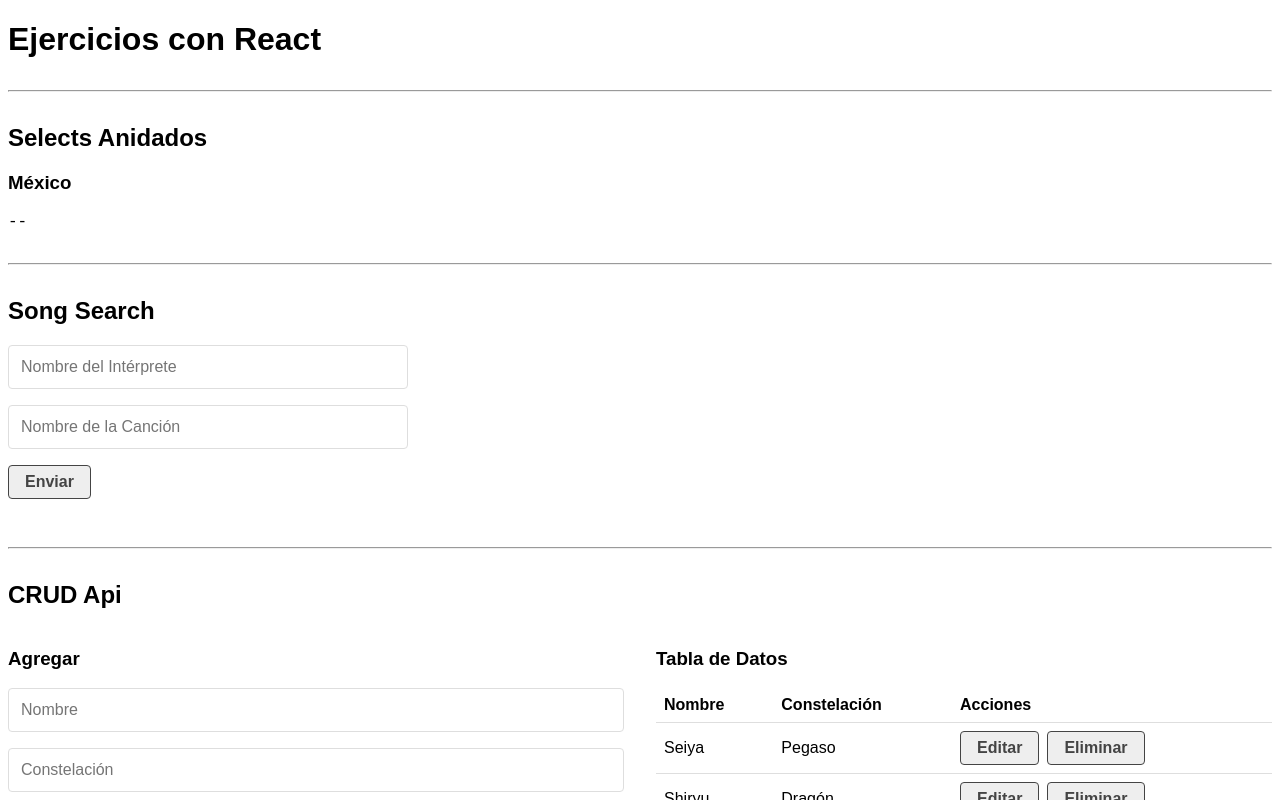
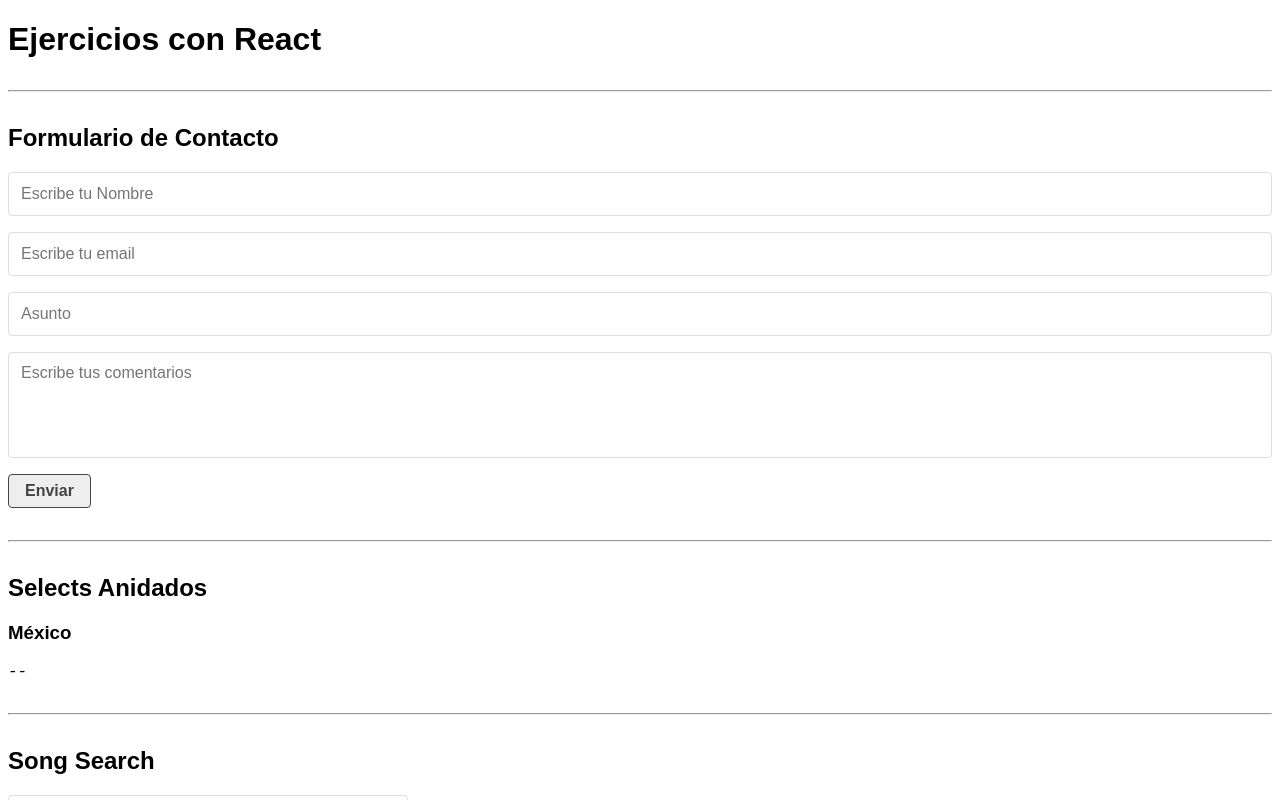
Before and after one commit to carloscarmona0829/React, a React (Create React App) app in the folder 02-react-ejercicios/: page / in a window 1280 px wide. Shown: the top 800 px of the page. Built offline with nearby package versions, Linux system fonts and the light colour scheme; no server answers; data requests are answered from the project's data file.

Commit message:
Formulario con validaciones y hook completo

```diff
--- a/02-react-ejercicios/src/App.js
+++ b/02-react-ejercicios/src/App.js
@@ -1,3 +1,4 @@
+import ContactForm from "./components/ContactForm";
 import CrudApi from "./components/CrudApi";
 import CrudAPP from "./components/CrudAPP";
 import SelectAnidados from "./components/SelectsAnidados";
@@ -7,6 +8,8 @@
   return (
     <>
       <h1>Ejercicios con React</h1>
+      <hr />
+      <ContactForm />
       <hr />
       <SelectAnidados />
       <hr />
--- /dev/null
+++ b/02-react-ejercicios/src/components/ContactForm.js
@@ -0,0 +1,115 @@
+import { useForm } from "../hooks/useForm";
+import Loader from "./Loader";
+import Message from "./Message";
+
+const initialForm = {
+  name: "",
+  email: "",
+  subject: "",
+  comments: "",
+};
+const validationsForm = (form) => {
+  let errors = {};
+  let regexName = /^[A-Za-zÑñÁáÉéÍíÓóÚúÜü\s]+$/;
+  let regexEmail = /^(\w+[/./-]?){1,}@[a-z]+[/.]\w{2,}$/;
+  let regexComments = /^.{1,255}$/;
+
+  if (!form.name.trim()) {
+    errors.name = "El campo 'Nombre' es requerido";
+  }else if (!regexName.test(form.name.trim())) {
+    errors.name = "El campo 'Nombre' solo acepta nombres y espacios en blanco";
+  }
+
+  if (!form.email.trim()) {
+    errors.email = "El campo 'Email' es requerido";
+  }else if (!regexEmail.test(form.email.trim())) {
+    errors.email = "El campo 'Email' solo acepta nombres y espacios en blanco";
+  }
+
+  if (!form.subject.trim()) {
+    errors.subject = "El campo 'Subject' es requerido";
+  }
+
+  if (!form.comments.trim()) {
+    errors.comments = "El campo 'Comments' es requerido";
+  }else if (!regexComments.test(form.comments.trim())) {
+    errors.comments = "El campo 'Comments' acepta máximo 255 caracteres";
+  }
+
+  return errors;
+};
+
+let styles = {
+  fontWeight: "bold",
+  color: "#dc3545",
+};
+
+const ContactForm = () => {
+  const {
+    form,
+    errors,
+    loading,
+    response,
+    handleChange,
+    handleBlur,
+    handleSubmit,
+  } = useForm(initialForm, validationsForm);
+
+  return (
+    <div>
+      <h2>Formulario de Contacto</h2>
+      <form onSubmit={handleSubmit}>
+        <input
+          type="text"
+          name="name"
+          placeholder="Escribe tu Nombre"
+          onBlur={handleBlur}
+          onChange={handleChange}
+          value={form.name} //Debe coincidir con el atributo name
+          required
+        />
+        {errors.name && <p style={styles}>{errors.name}</p>}
+
+        <input
+          type="text"
+          name="email"
+          placeholder="Escribe tu email"
+          onBlur={handleBlur}
+          onChange={handleChange}
+          value={form.email}
+          required
+        />
+        {errors.email && <p style={styles}>{errors.email}</p>}
+
+        <input
+          type="text"
+          name="subject"
+          placeholder="Asunto"
+          onBlur={handleBlur}
+          onChange={handleChange}
+          value={form.subject} //Debe coincidir con el atributo name
+          required
+        />
+        {errors.subject && <p style={styles}>{errors.subject}</p>}
+
+        <textarea
+          name="comments"
+          cols="50"
+          rows="5"
+          placeholder="Escribe tus comentarios"
+          onBlur={handleBlur}
+          onChange={handleChange}
+          value={form.comments}
+          required
+        ></textarea>
+        {errors.comments && <p style={styles}>{errors.comments}</p>}
+
+        <input type="submit" value="Enviar" />
+      </form>
+      {loading && <Loader />}
+      {response && <Message msg="Los datos han sido enviados !!!" bgColor="#198754"/>}
+    </div>
+  );
+};
+
+export default ContactForm;
--- /dev/null
+++ b/02-react-ejercicios/src/hooks/useForm.js
@@ -0,0 +1,60 @@
+import { useState } from 'react';
+import { helpHttp } from '../helpers/helpHttp';
+
+
+export const useForm = (initialForm, validateForm) => {
+    const [form, setForm] = useState(initialForm);
+    const [errors, setErrors] = useState({});
+    const [loading, setLoading] = useState(false);
+    const [response, setResponse] = useState(null);
+
+    const handleChange = (e) => {
+        const {name, value} = e.target;
+        setForm({
+            ...form,
+            [name]:value
+        });
+    };
+
+    const handleBlur = (e) => {
+        handleChange(e);
+        setErrors(validateForm(form));
+    };
+
+    const handleSubmit = (e) => {
+        e.preventDefault();
+        setErrors(validateForm(form));
+
+        if(Object.keys(errors).length === 0){
+            alert("Enviando Formulario");
+            setLoading(true);
+            helpHttp()
+            .post("https://formsubmit.co/ajax/76c4fba78a16691abf66c69c0d07785c", {
+                body: form,
+                headers: {
+                  "Content-Type": "application/json",
+                  Accept: "application/json",
+                },
+              })
+            .then((res) => {
+                setLoading(false);
+                setResponse(true);
+                setForm(initialForm);
+                setTimeout(() => setResponse(false), 5000);
+            });
+        }else {
+            return;
+        }
+
+    };
+
+    return {
+        form,
+        errors,
+        loading,
+        response,
+        handleChange,
+        handleBlur,
+        handleSubmit,
+    };
+};
```
Also changed, not shown: 02-react-ejercicios/src/index.css (line endings or trailing spaces).
